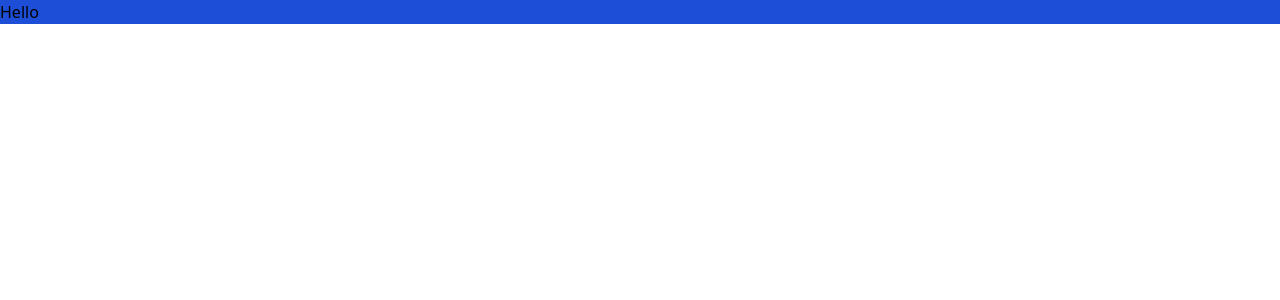
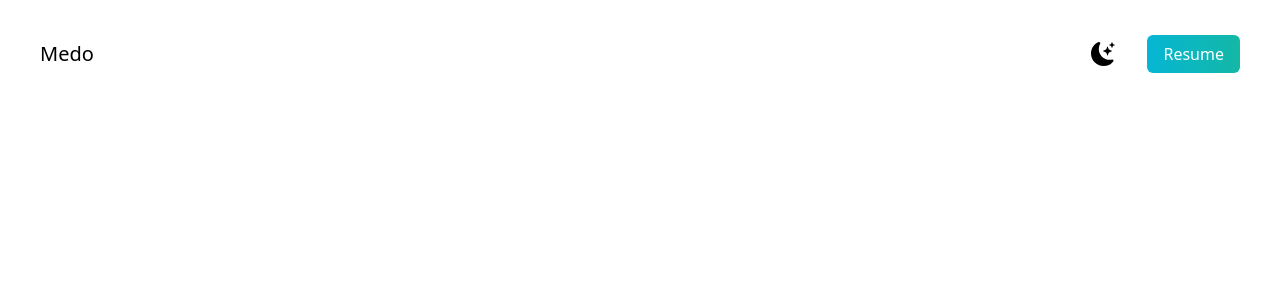
Before and after one commit to mohmedkasim/nextjs-website, a Next.js app: page / in a window 1280 px wide. Shown: the top 300 px of the page. Built offline with nearby package versions, Linux system fonts and the light colour scheme.

Commit message:
add section

```diff
--- a/pages/index.js
+++ b/pages/index.js
@@ -1,4 +1,5 @@
 import Head from "next/head";
+import { BsFillMoonStarsFill } from "react-icons/bs";
 
 export default function Home() {
   return (
@@ -9,9 +10,24 @@
         <meta name="viewport" content="width=device-width, initial-scale=1" />
         <link rel="icon" href="/favicon.ico" />
       </Head>
-      <main>
-        <section className="bg-blue-700 ">
-          <h1>Hello</h1>
+      <main className="bg-white px-10">
+        <section className="min-h-screen">
+          <nav className="py-10 mb-12 flex justify-between">
+            <h1 className="text-xl transition duration-300 hover:scale-110 font-burtons">Medo</h1>
+            <ul className="flex items-center">
+              <li>
+                <BsFillMoonStarsFill className="cursor-pointer text-2xl" />
+              </li>
+              <li className="transition duration-300 hover:scale-110">
+                <a
+                  href="#"
+                  className="bg-gradient-to-r from-cyan-500 to-teal-500 text-white px-4 py-2 rounded-md ml-8 "
+                >
+                  Resume
+                </a>
+              </li>
+            </ul>
+          </nav>
         </section>
       </main>
     </>
```
